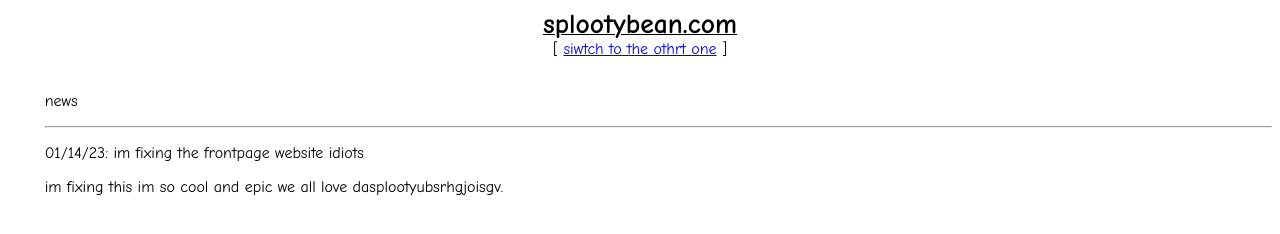
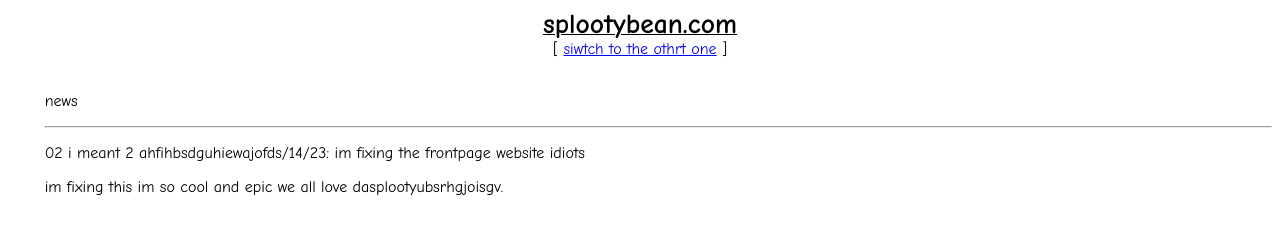
Before and after one commit to splootyb/splootybean, a plain HTML site: page index.html in a window 1280 px wide. Drawn offline with Linux system fonts and the light colour scheme.

Commit message:
Update index.html

```diff
--- a/index.html
+++ b/index.html
@@ -19,7 +19,7 @@
 
 <hr>
 
-<p><font face="Comic Sans MS">01/14/23: im fixing the frontpage website idiots</font></p>
+<p><font face="Comic Sans MS">02 i meant 2 ahfihbsdguhiewajofds/14/23: im fixing the frontpage website idiots</font></p>
 
 <p><font face="Comic Sans MS">im fixing this im so cool and epic we all love dasplootyubsrhgjoisgv.</font>
 <!--msnavigation--></td></tr><!--msnavigation--></table></body>
```
